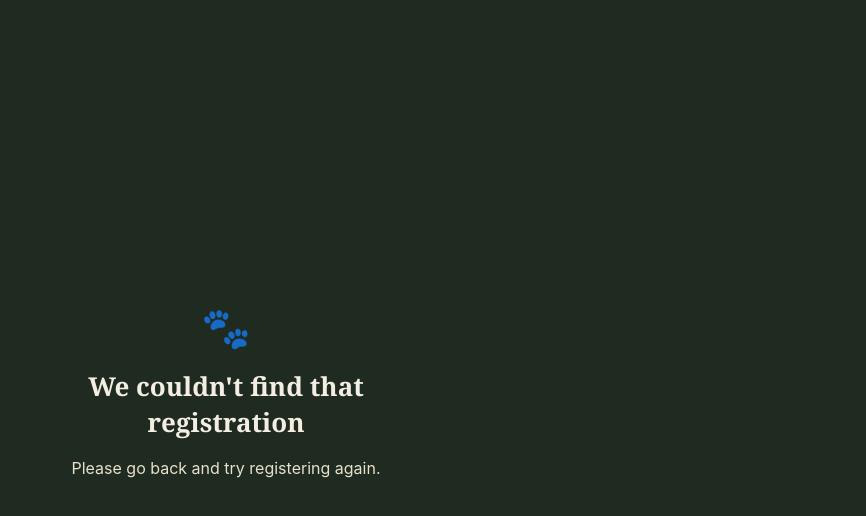
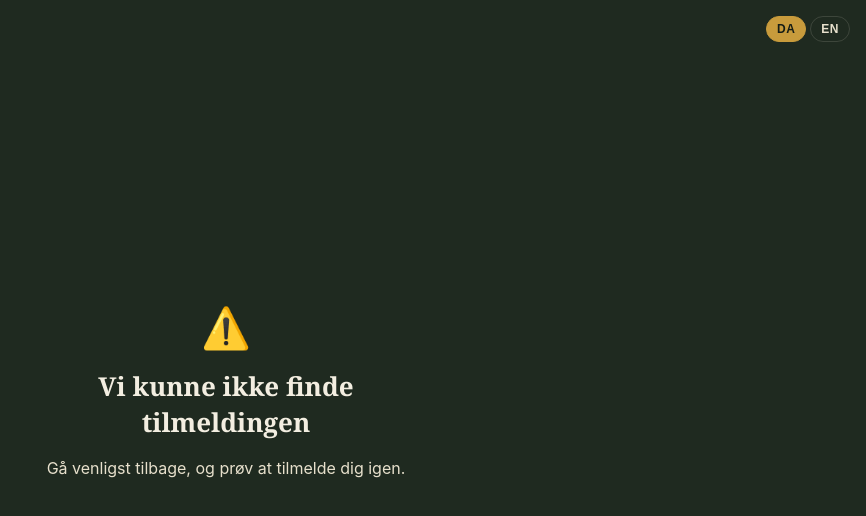
Before and after one commit to nikolajabrahamsen/dog-and-handler, a website: page payment-return.html in a window 1280 px wide. Shown: the whole page, without its empty margins (414-1280 px from the left). Drawn offline with Linux system fonts and the light colour scheme.

Commit message:
Rebrand to Hund & Handler, add Danish/English toggle

```diff
--- a/api/admin/newsletter.js
+++ b/api/admin/newsletter.js
@@ -9,7 +9,7 @@ function buildHtml(messageHtml, unsubUrl) {
       ${messageHtml}
       <hr style="border: none; border-top: 1px solid #e0dccb; margin: 32px 0 16px;" />
       <p style="font-size: 12px; color: #8a8570;">
-        You're receiving this because you opted in to news from Dog &amp; Handler.
+        You're receiving this because you opted in to news from Hund &amp; Handler.
         <a href="${unsubUrl}" style="color:#8a8570;">Unsubscribe</a>
       </p>
     </div>
--- a/api/unsubscribe.js
+++ b/api/unsubscribe.js
@@ -4,7 +4,7 @@ const { verifyUnsubscribeToken } = require('../lib/unsubscribe');
 function page(title, body) {
   return `<!DOCTYPE html><html lang="en"><head><meta charset="UTF-8" />
 <meta name="viewport" content="width=device-width, initial-scale=1" />
-<title>${title} — Dog &amp; Handler</title>
+<title>${title} — Hund &amp; Handler</title>
 <link rel="stylesheet" href="/styles.css" /></head>
 <body><div class="status-page"><div class="status-card">
 <div class="status-icon">🐾</div><h1>${title}</h1><p>${body}</p>
--- /dev/null
+++ b/i18n.js
@@ -0,0 +1,274 @@
+// Simple client-side i18n. Danish is the default; the person's choice
+// (once they toggle) is remembered in localStorage per browser.
+//
+// Usage:
+//   t('some_key')                        -> translated string
+//   t('spots_left', { n: 3 })             -> handles {n} placeholders
+//   applyStaticTranslations()             -> fills every [data-i18n] element
+//   window.addEventListener('langchange', fn)  -> re-render dynamic content
+
+const TRANSLATIONS = {
+  da: {
+    page_title: 'Hund & Handler',
+    tagline: 'Nye hold hver måned',
+    hero_intro: 'Vælg et hold, tilmeld din hund, og betal sikkert med MobilePay eller ved fremmøde. Din plads er bekræftet, så snart betalingen er på plads.',
+    classes_heading: 'Månedens hold',
+    loading_classes: 'Indlæser hold…',
+    no_classes: 'Der er ingen åbne hold lige nu — kig forbi igen snart.',
+    load_error: 'Kunne ikke indlæse hold lige nu. Prøv igen om lidt.',
+    starts_label: 'Start',
+    spots_left_one: '{n} plads tilbage',
+    spots_left_other: '{n} pladser tilbage',
+    class_full_label: 'Holdet er fyldt',
+    register_btn: 'Tilmeld',
+    registration_closed_btn: 'Tilmelding lukket',
+
+    modal_price_spots_one: '{price} · {n} plads tilbage',
+    modal_price_spots_other: '{price} · {n} pladser tilbage',
+    field_owner_name: 'Dit navn',
+    field_dog_name: 'Hundens navn',
+    field_email: 'E-mail',
+    field_phone: 'Telefon',
+    phone_note_mobilepay: 'Bruges til at forbinde din MobilePay-betaling og til at kontakte dig, hvis nødvendigt.',
+    phone_note_pay_at_class: 'I tilfælde af at vi skal kontakte dig om holdet.',
+    newsletter_label: 'Send mig nyheder og opdateringer om kommende hold på e-mail',
+    payment_legend: 'Hvordan vil du betale?',
+    pay_mobilepay_label: 'Betal nu med MobilePay',
+    pay_at_class_label: 'Betal ved fremmøde',
+    pay_note_mobilepay: 'Du bliver sendt til MobilePay for at godkende betalingen. Din plads er først bekræftet, når betalingen er gennemført.',
+    pay_note_pay_at_class: 'Din plads bekræftes med det samme. Medbring betaling til dit første hold.',
+    cancel_btn: 'Annullér',
+    register_submit_btn: 'Tilmeld',
+    confirm_submit_btn: 'Bekræft tilmelding',
+    starting_payment_btn: 'Starter betaling…',
+    confirming_btn: 'Bekræfter…',
+
+    err_class_not_found: 'Holdet blev ikke fundet',
+    err_class_closed: 'Tilmelding til dette hold er lukket',
+    err_class_full: 'Holdet blev lige fyldt op',
+    err_mobilepay_failed: 'Kunne ikke starte MobilePay-betaling. Prøv venligst igen.',
+    err_generic: 'Noget gik galt. Prøv venligst igen.',
+
+    // payment-return.html
+    confirming_title: 'Bekræfter din betaling…',
+    confirming_body: 'Et øjeblik, det tager ikke lang tid.',
+    confirmed_title: 'Du er tilmeldt!',
+    confirmed_body_mobilepay: 'Din plads er bekræftet, og vi har sendt en bekræftelse til din e-mail.',
+    confirmed_body_pay_at_class: 'Din plads er bekræftet. Medbring venligst betaling til dit første hold.',
+    failed_title: 'Betaling ikke gennemført',
+    failed_body: 'Din tilmelding blev ikke bekræftet. Der er ikke trukket nogen betaling — prøv gerne igen.',
+    still_confirming_title: 'Stadig i gang…',
+    still_confirming_body: 'Det tager lidt længere end normalt. Vi sender dig en e-mail, så snart det er bekræftet.',
+    not_found_title: 'Vi kunne ikke finde tilmeldingen',
+    not_found_body: 'Gå venligst tilbage, og prøv at tilmelde dig igen.',
+    generic_error_title: 'Noget gik galt',
+    generic_error_body: 'Tjek venligst din e-mail om lidt, eller kontakt os, hvis du er i tvivl.',
+
+    // admin / login
+    admin_title: 'Admin',
+    login_title: 'Admin-login',
+    login_sub: 'Log ind for at administrere Hund & Handlers hold.',
+    email_label: 'E-mail',
+    password_label: 'Adgangskode',
+    sign_in_btn: 'Log ind',
+    signing_in_btn: 'Logger ind…',
+    login_error: 'Forkert e-mail eller adgangskode.',
+    logout_btn: 'Log ud',
+    create_class_heading: 'Opret hold',
+    title_label: 'Titel',
+    description_label: 'Beskrivelse',
+    start_datetime_label: 'Startdato og -tid',
+    weekday_label: 'Ugedag (valgfrit)',
+    location_label: 'Sted',
+    max_participants_label: 'Maks. deltagere',
+    price_label: 'Pris (DKK)',
+    create_class_btn: 'Opret hold',
+    class_created_msg: 'Hold oprettet ✓',
+    newsletter_heading: 'Nyhedsbrev',
+    loading_subscriber_count: 'Indlæser antal tilmeldte…',
+    subscriber_count_msg: '{n} tilmeldt til nyheder på e-mail.',
+    subject_label: 'Emne',
+    message_label: 'Besked',
+    send_newsletter_btn: 'Send til abonnenter',
+    sending_btn: 'Sender…',
+    classes_rosters_heading: 'Hold & tilmeldte',
+    loading_msg: 'Indlæser…',
+    no_classes_yet: 'Ingen hold endnu.',
+    close_manually_btn: 'Luk manuelt',
+    reopen_btn: 'Genåbn',
+    view_roster_btn: 'Se tilmeldte',
+    loading_roster: 'Indlæser tilmeldte…',
+    no_registrations_yet: 'Ingen tilmeldinger endnu.',
+    confirmed_label: 'bekræftet',
+    open_label: 'åben',
+    closed_label: 'lukket',
+    col_owner: 'Ejer',
+    col_dog: 'Hund',
+    col_email: 'E-mail',
+    col_phone: 'Telefon',
+    col_payment: 'Betaling',
+    col_status: 'Status',
+    payment_at_class: 'Ved fremmøde',
+    payment_mobilepay: 'MobilePay',
+  },
+
+  en: {
+    page_title: 'Hund & Handler',
+    tagline: 'New classes every month',
+    hero_intro: 'Pick a class, register your dog, and pay securely with MobilePay or at class. Your spot is confirmed the moment payment is settled.',
+    classes_heading: "This month's classes",
+    loading_classes: 'Loading classes…',
+    no_classes: "No classes are open yet — check back soon.",
+    load_error: "Couldn't load classes right now. Try again shortly.",
+    starts_label: 'Starts',
+    spots_left_one: '{n} spot left',
+    spots_left_other: '{n} spots left',
+    class_full_label: 'Class is full',
+    register_btn: 'Register',
+    registration_closed_btn: 'Registration closed',
+
+    modal_price_spots_one: '{price} · {n} spot left',
+    modal_price_spots_other: '{price} · {n} spots left',
+    field_owner_name: 'Your name',
+    field_dog_name: "Dog's name",
+    field_email: 'Email',
+    field_phone: 'Phone',
+    phone_note_mobilepay: 'Used to link your MobilePay payment and reach you if needed.',
+    phone_note_pay_at_class: 'In case we need to reach you about your class.',
+    newsletter_label: 'Send me news and updates about upcoming classes by email',
+    payment_legend: 'How will you pay?',
+    pay_mobilepay_label: 'Pay now with MobilePay',
+    pay_at_class_label: 'Pay at class',
+    pay_note_mobilepay: "You'll be taken to MobilePay to approve the payment. Your spot is only confirmed once the payment goes through.",
+    pay_note_pay_at_class: "Your spot is confirmed right away. Bring payment with you to your first class.",
+    cancel_btn: 'Cancel',
+    register_submit_btn: 'Register',
+    confirm_submit_btn: 'Confirm registration',
+    starting_payment_btn: 'Starting payment…',
+    confirming_btn: 'Confirming…',
+
+    err_class_not_found: 'Class not found',
+    err_class_closed: 'Registration for this class is closed',
+    err_class_full: 'This class just filled up',
+    err_mobilepay_failed: 'Could not start MobilePay payment. Please try again.',
+    err_generic: 'Something went wrong. Please try again.',
+
+    confirming_title: 'Confirming your payment…',
+    confirming_body: 'Hang tight, this only takes a moment.',
+    confirmed_title: "You're in!",
+    confirmed_body_mobilepay: "Your spot is confirmed and we've sent a confirmation to your email.",
+    confirmed_body_pay_at_class: 'Your spot is confirmed. Please bring payment with you to your first class.',
+    failed_title: 'Payment not completed',
+    failed_body: 'Your registration was not confirmed. No payment was taken — feel free to try again.',
+    still_confirming_title: 'Still confirming…',
+    still_confirming_body: "This is taking longer than usual. We'll email you as soon as it's confirmed.",
+    not_found_title: "We couldn't find that registration",
+    not_found_body: 'Please go back and try registering again.',
+    generic_error_title: 'Something went wrong',
+    generic_error_body: "Please check your email shortly, or contact us if you're unsure.",
+
+    admin_title: 'Admin',
+    login_title: 'Admin login',
+    login_sub: 'Sign in to manage Hund & Handler classes.',
+    email_label: 'Email',
+    password_label: 'Password',
+    sign_in_btn: 'Sign in',
+    signing_in_btn: 'Signing in…',
+    login_error: 'Incorrect email or password.',
+    logout_btn: 'Log out',
+    create_class_heading: 'Create a class',
+    title_label: 'Title',
+    description_label: 'Description',
+    start_datetime_label: 'Start date & time',
+    weekday_label: 'Weekday label (optional)',
+    location_label: 'Location',
+    max_participants_label: 'Max participants',
+    price_label: 'Price (DKK)',
+    create_class_btn: 'Create class',
+    class_created_msg: 'Class created ✓',
+    newsletter_heading: 'Newsletter',
+    loading_subscriber_count: 'Loading subscriber count…',
+    subscriber_count_msg: '{n} subscriber(s) opted in to news emails.',
+    subject_label: 'Subject',
+    message_label: 'Message',
+    send_newsletter_btn: 'Send to subscribers',
+    sending_btn: 'Sending…',
+    classes_rosters_heading: 'Classes & rosters',
+    loading_msg: 'Loading…',
+    no_classes_yet: 'No classes yet.',
+    close_manually_btn: 'Close manually',
+    reopen_btn: 'Reopen',
+    view_roster_btn: 'View roster',
+    loading_roster: 'Loading roster…',
+    no_registrations_yet: 'No registrations yet.',
+    confirmed_label: 'confirmed',
+    open_label: 'open',
+    closed_label: 'closed',
+    col_owner: 'Owner',
+    col_dog: 'Dog',
+    col_email: 'Email',
+    col_phone: 'Phone',
+    col_payment: 'Payment',
+    col_status: 'Status',
+    payment_at_class: 'At class',
+    payment_mobilepay: 'MobilePay',
+  },
+};
+
+function getLang() {
+  return localStorage.getItem('lang') || 'da';
+}
+
+function t(key, vars) {
+  const lang = getLang();
+  let str = (TRANSLATIONS[lang] && TRANSLATIONS[lang][key]) || TRANSLATIONS.da[key] || key;
+  if (vars) {
+    for (const k in vars) str = str.replace(`{${k}}`, vars[k]);
+  }
+  return str;
+}
+
+// Danish/English pluralization is both just singular-vs-not, so this
+// simple helper covers every plural string used in this app.
+function tPlural(baseKey, n, vars = {}) {
+  const key = n === 1 ? `${baseKey}_one` : `${baseKey}_other`;
+  return t(key, { n, ...vars });
+}
+
+function applyStaticTranslations() {
+  document.querySelectorAll('[data-i18n]').forEach((el) => {
+    el.textContent = t(el.getAttribute('data-i18n'));
+  });
+  document.querySelectorAll('[data-i18n-placeholder]').forEach((el) => {
+    el.placeholder = t(el.getAttribute('data-i18n-placeholder'));
+  });
+  document.querySelectorAll('[data-lang-btn]').forEach((btn) => {
+    btn.classList.toggle('active', btn.getAttribute('data-lang-btn') === getLang());
+  });
+  document.documentElement.lang = getLang();
+}
+
+function setLang(lang) {
+  localStorage.setItem('lang', lang);
+  applyStaticTranslations();
+  window.dispatchEvent(new CustomEvent('langchange'));
+}
+
+// Inserts a small DA / EN toggle into any element with id="langSwitcher".
+function renderLangSwitcher() {
+  const host = document.getElementById('langSwitcher');
+  if (!host) return;
+  host.innerHTML = `
+    <button type="button" data-lang-btn="da">DA</button>
+    <button type="button" data-lang-btn="en">EN</button>
+  `;
+  host.querySelectorAll('[data-lang-btn]').forEach((btn) => {
+    btn.addEventListener('click', () => setLang(btn.getAttribute('data-lang-btn')));
+  });
+  applyStaticTranslations();
+}
+
+document.addEventListener('DOMContentLoaded', () => {
+  renderLangSwitcher();
+  applyStaticTranslations();
+});
--- a/lib/email.js
+++ b/lib/email.js
@@ -2,7 +2,7 @@
 // Uses native fetch - no extra dependency needed on Vercel's Node runtime.
 
 const RESEND_API_KEY = process.env.RESEND_API_KEY;
-const EMAIL_FROM = process.env.EMAIL_FROM; // e.g. "Dog & Handler <news@yourdomain.com>"
+const EMAIL_FROM = process.env.EMAIL_FROM; // e.g. "Hund & Handler <news@yourdomain.com>"
 
 async function sendEmail({ to, subject, html, text }) {
   const res = await fetch('https://api.resend.com/emails', {
--- a/package.json
+++ b/package.json
@@ -1,5 +1,5 @@
 {
-  "name": "dog-and-handler",
+  "name": "hund-og-handler",
   "version": "1.0.0",
   "private": true,
   "dependencies": {
--- a/payment-return.html
+++ b/payment-return.html
@@ -1,20 +1,24 @@
 <!DOCTYPE html>
-<html lang="en">
+<html lang="da">
 <head>
 <meta charset="UTF-8" />
 <meta name="viewport" content="width=device-width, initial-scale=1" />
-<title>Confirming your spot… — Dog &amp; Handler</title>
+<title>Hund &amp; Handler</title>
+<link rel="icon" href="/icons/favicon.png" />
 <link rel="stylesheet" href="/styles.css" />
 </head>
 <body>
+<div id="langSwitcher"></div>
+
 <div class="status-page">
   <div class="status-card" id="statusCard">
     <div class="status-icon">🐾</div>
-    <h1 id="statusTitle">Confirming your payment…</h1>
-    <p id="statusBody">Hang tight, this only takes a moment.</p>
+    <h1 id="statusTitle" data-i18n="confirming_title">Bekræfter din betaling…</h1>
+    <p id="statusBody" data-i18n="confirming_body">Et øjeblik, det tager ikke lang tid.</p>
   </div>
 </div>
 
+<script src="/i18n.js"></script>
 <script>
   const API = '/api';
   const params = new URLSearchParams(window.location.search);
@@ -24,10 +28,20 @@
   const bodyEl = document.getElementById('statusBody');
   const iconEl = document.querySelector('.status-icon');
 
+  function setStatus(iconTxt, titleKey, bodyKey) {
+    iconEl.textContent = iconTxt;
+    titleEl.removeAttribute('data-i18n');
+    bodyEl.removeAttribute('data-i18n');
+    titleEl.textContent = t(titleKey);
+    bodyEl.textContent = t(bodyKey);
+  }
+
+  let lastState = null;
+
   async function poll(attempt = 0) {
     if (!regId) {
-      titleEl.textContent = "We couldn't find that registration";
-      bodyEl.textContent = 'Please go back and try registering again.';
+      setStatus('⚠️', 'not_found_title', 'not_found_body');
+      lastState = ['not_found_title', 'not_found_body'];
       return;
     }
 
@@ -36,33 +50,39 @@
       const reg = await res.json();
 
       if (reg.status === 'confirmed') {
-        iconEl.textContent = '✅';
-        titleEl.textContent = "You're in!";
-        bodyEl.textContent = reg.payment_method === 'pay_at_class'
-          ? "Your spot is confirmed. Please bring payment with you to your first class."
-          : "Your spot is confirmed and we've sent a confirmation to your email.";
+        const bodyKey = reg.payment_method === 'pay_at_class' ? 'confirmed_body_pay_at_class' : 'confirmed_body_mobilepay';
+        setStatus('✅', 'confirmed_title', bodyKey);
+        lastState = ['confirmed_title', bodyKey, '✅'];
         return;
       }
 
       if (reg.status === 'failed' || reg.status === 'cancelled' || reg.status === 'expired') {
-        iconEl.textContent = '⚠️';
-        titleEl.textContent = 'Payment not completed';
-        bodyEl.textContent = 'Your registration was not confirmed. No payment was taken — feel free to try again.';
+        setStatus('⚠️', 'failed_title', 'failed_body');
+        lastState = ['failed_title', 'failed_body', '⚠️'];
         return;
       }
 
-      // Still pending - MobilePay's webhook may take a few seconds. Keep polling.
       if (attempt < 15) {
         setTimeout(() => poll(attempt + 1), 2000);
       } else {
-        titleEl.textContent = 'Still confirming…';
-        bodyEl.textContent = "This is taking longer than usual. We'll email you as soon as it's confirmed.";
+        setStatus('🐾', 'still_confirming_title', 'still_confirming_body');
+        lastState = ['still_confirming_title', 'still_confirming_body', '🐾'];
       }
     } catch (err) {
-      titleEl.textContent = 'Something went wrong';
-      bodyEl.textContent = 'Please check your email shortly, or contact us if you\'re unsure.';
+      setStatus('⚠️', 'generic_error_title', 'generic_error_body');
+      lastState = ['generic_error_title', 'generic_error_body', '⚠️'];
     }
   }
+
+  // If the language is switched after a status has already resolved,
+  // re-translate the shown message.
+  window.addEventListener('langchange', () => {
+    if (lastState) {
+      iconEl.textContent = lastState[2] || iconEl.textContent;
+      titleEl.textContent = t(lastState[0]);
+      bodyEl.textContent = t(lastState[1]);
+    }
+  });
 
   poll();
 </script>
--- a/styles.css
+++ b/styles.css
@@ -23,6 +23,42 @@
 
   --radius: 14px;
   --radius-sm: 8px;
+}
+
+#langSwitcher {
+  position: fixed;
+  top: 16px;
+  right: 16px;
+  display: flex;
+  gap: 4px;
+  z-index: 50;
+}
+#langSwitcher button {
+  appearance: none;
+  border: 1px solid var(--line);
+  background: transparent;
+  color: var(--bone-dim);
+  font-size: 12px;
+  font-weight: 600;
+  letter-spacing: 0.04em;
+  padding: 5px 10px;
+  border-radius: 999px;
+  cursor: pointer;
+}
+#langSwitcher button.active {
+  background: var(--brass);
+  color: var(--pine-deep);
+  border-color: var(--brass);
+}
+.hero { position: relative; }
+
+.hero-logo {
+  max-width: 220px;
+  width: 60%;
+  height: auto;
+  margin: 0 auto 18px;
+  display: block;
+  border-radius: 10px;
 }
 
 * { box-sizing: border-box; }
--- a/sw.js
+++ b/sw.js
@@ -1,9 +1,10 @@
-const CACHE_NAME = 'dog-and-handler-v1';
+const CACHE_NAME = 'hund-og-handler-v2';
 const APP_SHELL = [
   '/',
   '/index.html',
   '/styles.css',
   '/app.js',
+  '/i18n.js',
   '/manifest.json',
 ];
 
```
Also changed, not shown: admin.html (+30 -22 lines), admin.js (+48 -26 lines), app.js (+71 -35 lines), index.html (+12 -8 lines), login.html (+16 -10 lines), README.md, icons/favicon.png (added), icons/icon-192.png, icons/icon-512.png, icons/logo.png (added), manifest.json, 1 other file.
